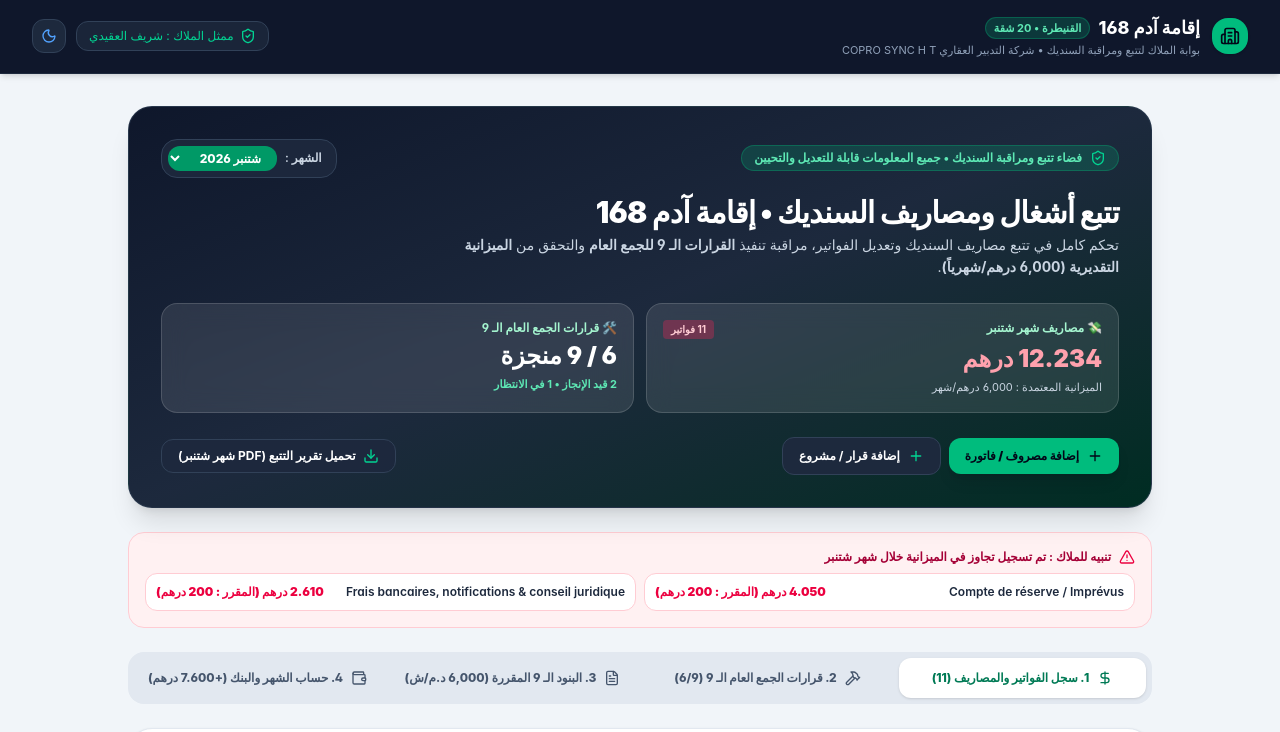
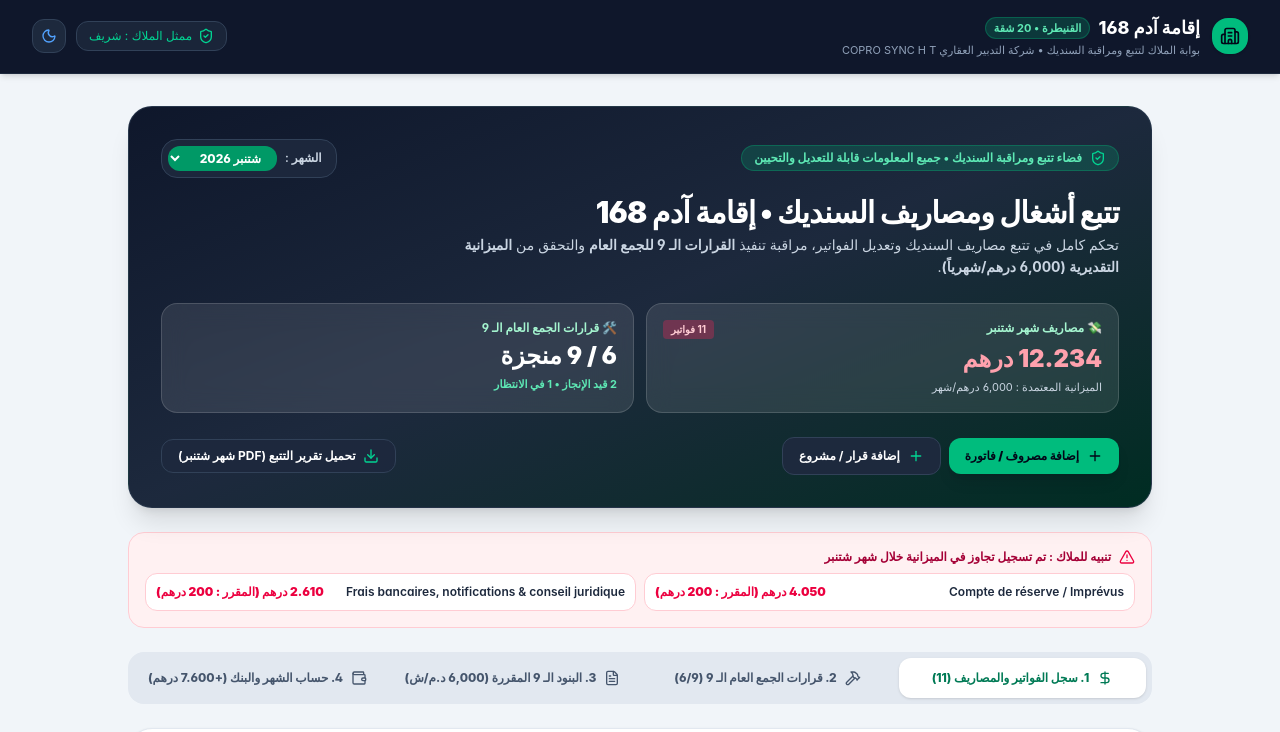
Before and after one commit to Cherif-creator-lab/immeuble-adam, a React (Vite) app: page / in a window 1280 px wide. Shown: the top 732 px of the page. Built offline with nearby package versions, Linux system fonts and the light colour scheme.

Commit message:
Update representative name to شريف only

```diff
--- a/src/context/AppContext.tsx
+++ b/src/context/AppContext.tsx
@@ -91,7 +91,7 @@ interface AppContextType {
   importDataJson: (jsonData: string) => boolean;
 }
 
-const STORAGE_PREFIX = 'adam168_syndic_v6_';
+const STORAGE_PREFIX = 'adam168_syndic_v7_';
 
 // Automatically clean older cache versions from browser localStorage
 try {
--- a/src/data/initialData.ts
+++ b/src/data/initialData.ts
@@ -7,7 +7,7 @@ export const initialResidenceInfo: CoProprieteState = {
   syndicPro: 'شركة التدبير العقاري COPRO SYNC H T',
   syndicManager: 'حمزة التيعال',
   syndicContact: '+212 6 61 23 45 67 / contact@coprosync.ma',
-  councilVP: 'شريف العقيدي',
+  councilVP: 'شريف',
   councilVPContact: '+212 6 63 98 76 54',
   initialBankBalance: 6580, // الرصيد المالي الأولي في 12/08/2026
   monthlyDuePerApt: 300,
@@ -183,7 +183,7 @@ export const initialAGTasks: AGTask[] = [
         uploadedAt: '2026-09-08'
       }
     ],
-    notes: 'تم إنهاء الأشغال ومعاينتها من طرف السيد شريف العقيدي، مع توفير 150 درهم مقارنة بالتقدير الأولي.',
+    notes: 'تم إنهاء الأشغال ومعاينتها من طرف السيد شريف، مع توفير 150 درهم مقارنة بالتقدير الأولي.',
     completionDate: '2026-09-08',
     createdAt: '2026-08-13'
   },
```
